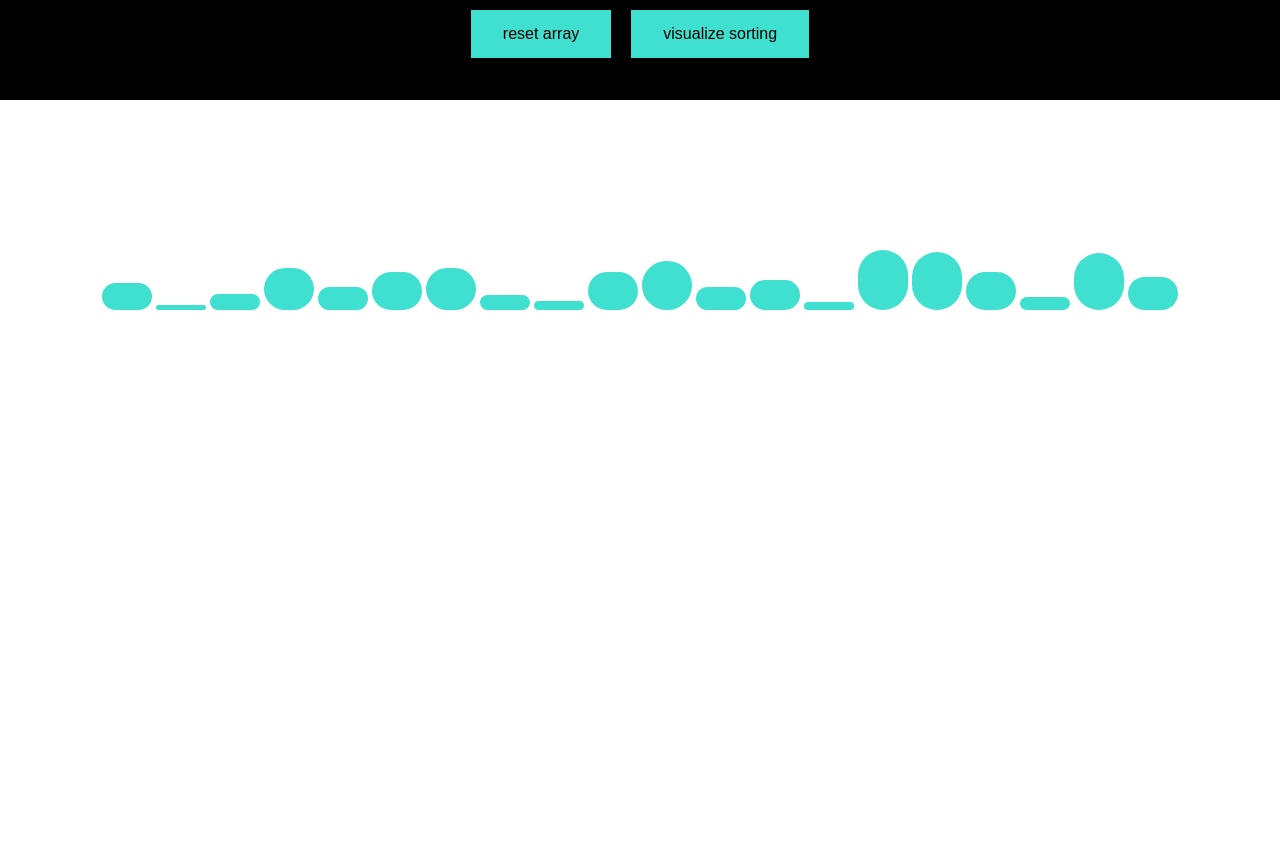
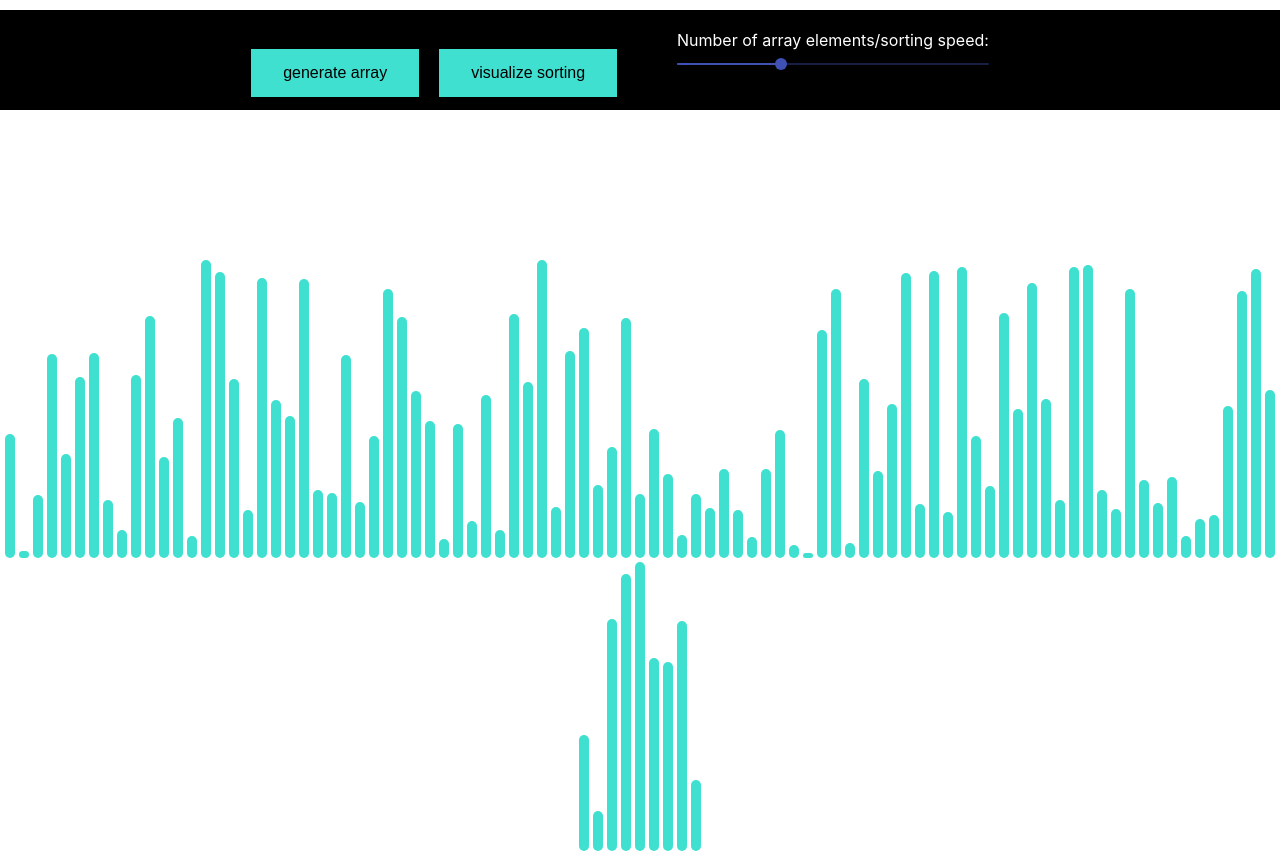
Before and after one commit to adamf0x/sorting-visualizer, a React (Create React App) app: page / in a window 1280 px wide. Before the commit the page ends 800 px from the top, so only its background shows below. Built offline with nearby package versions, Linux system fonts and the light colour scheme.

Commit message:
added slider to select number of elements to sort

```diff
--- a/package.json
+++ b/package.json
@@ -4,6 +4,7 @@
   "version": "0.1.0",
   "private": true,
   "dependencies": {
+    "@material-ui/core": "^4.9.14",
     "@testing-library/jest-dom": "^4.2.4",
     "@testing-library/react": "^9.5.0",
     "@testing-library/user-event": "^7.2.1",
--- a/src/SortingVis.css
+++ b/src/SortingVis.css
@@ -15,6 +15,7 @@
     justify-content: space-evenly;
     height: 100px;
     background-color: black;
+    margin-top: 10px;
 }
 
 .action{
@@ -26,3 +27,10 @@
     display: inline-block;
     font-size: 16px;
 }
+.slider{
+    display: inline-block;
+    padding-left: 50px;
+    padding-right: 50px;
+    padding-top: 20px;
+    color: white;
+}
--- a/src/SortingVis.jsx
+++ b/src/SortingVis.jsx
@@ -2,7 +2,9 @@ import React from "react";
 import "./App.css";
 import "./SortingVis.css";
 import { bubbleSortAnimations } from "./GetBubbleSortAnimations";
-var numBars = 20;
+import { Slider } from "@material-ui/core";
+
+var numBars = 100;
 var barWidth = Math.floor(1000 * (1 / numBars));
 
 export class SortingVis extends React.Component {
@@ -15,9 +17,9 @@ export class SortingVis extends React.Component {
   }
 
   componentDidMount() {
-    this.generateArray();
+    this.generateArray(numBars);
   }
-  generateArray() {
+  generateArray(numBars) {
     var max = numBars * 3;
     var min = 5;
     var arr = [];
@@ -28,8 +30,7 @@ export class SortingVis extends React.Component {
   }
 
   bubbleSort() {
-    var delay = Math.floor(1000*(1/(numBars + 10)));
-    console.log(delay)
+    var delay = Math.floor(1000 * (1 / (numBars + 10)));
     const animations = bubbleSortAnimations(this.state.array);
     for (let i = 0; i < animations.length; i++) {
       const elems = document.getElementsByClassName("bar");
@@ -38,7 +39,7 @@ export class SortingVis extends React.Component {
         const bar1 = elems[animations[i][0]];
         const bar2 = elems[animations[i][1]];
         //setting the elements to alternate colour
-        if (i % 3 == 0) {
+        if (i % 3 === 0) {
           setTimeout(() => {
             bar1.style.backgroundColor = "red";
             bar2.style.backgroundColor = "red";
@@ -52,13 +53,13 @@ export class SortingVis extends React.Component {
         }
         //if the loop is on an element that signifies a swap of two bars in the array, swap their heights
       } else {
-        if (animations[i].length != 0) {
+        if (animations[i].length !== 0) {
           setTimeout(() => {
             var bar1 = elems[animations[i][0]];
             var bar2 = elems[animations[i][1]];
-            var temp = bar1.style.height
-            bar1.style.height = `${bar2.style.height}`
-            bar2.style.height = `${temp}`
+            var temp = bar1.style.height;
+            bar1.style.height = `${bar2.style.height}`;
+            bar2.style.height = `${temp}`;
           }, i * delay);
         }
       }
@@ -70,19 +71,30 @@ export class SortingVis extends React.Component {
     return (
       <div>
         <div className="buttons">
-          <button className="action" onClick={() => this.generateArray()}>
-            reset array
+          <button className="action" onClick={() => this.generateArray(numBars)}>
+            generate array
           </button>
           <button className="action" onClick={() => this.bubbleSort()}>
             visualize sorting
           </button>
+          <div className="slider">
+            <div className = 'sliderText'>Number of array elements/sorting speed:</div>
+            <Slider
+              min={0}
+              step={1}
+              max={300}
+              onChange = {(e, num)=>{numBars = num; barWidth = Math.floor(1000 * (1 / numBars)); this.generateArray(numBars)}}
+              defaultValue={100}
+              valueLabelDisplay="auto"
+              aria-labelledby="non-linear-slider"
+            ></Slider>
+          </div>
         </div>
         <div className="container">
           {array.map((value, index) => (
             <div
               className="bar"
               key={index}
-              id={index}
               style={{ height: `${value}px`, width: `${barWidth}px` }}
             >
               {value}
```
Also changed, not shown: 1 other file (tests, documents, lock files or other folders).
